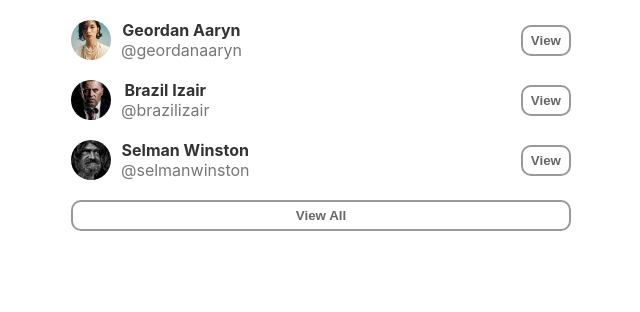
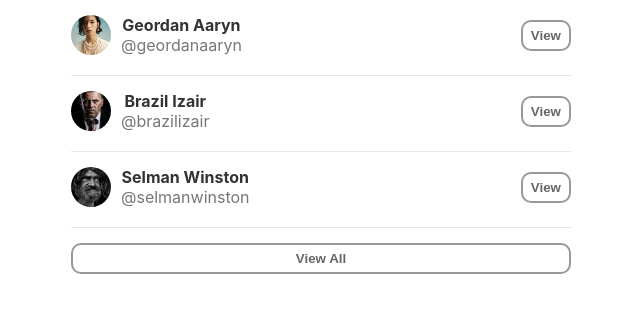
Before and after one commit to Taraskiiin/kravetsFE230118, a React (Create React App) app: page / in a window 1280 px wide. Shown: the top 312 px of the page, without its empty margins (319-959 px from the left). Built offline with nearby package versions, Linux system fonts and the light colour scheme.

Commit message:
refactor(styles): added border between elements of list

```diff
--- a/src/components/ListItem/ListItems-styles.css
+++ b/src/components/ListItem/ListItems-styles.css
@@ -3,7 +3,9 @@
     width: 100%;
     align-items: center;
     max-width: 500px;
-    margin: 20px auto;
+    margin: 15px auto;
+    border-bottom: 1px solid rgba(153, 153, 153, 0.232);
+    padding-bottom: 20px
 }
 
 .button__view{
```
